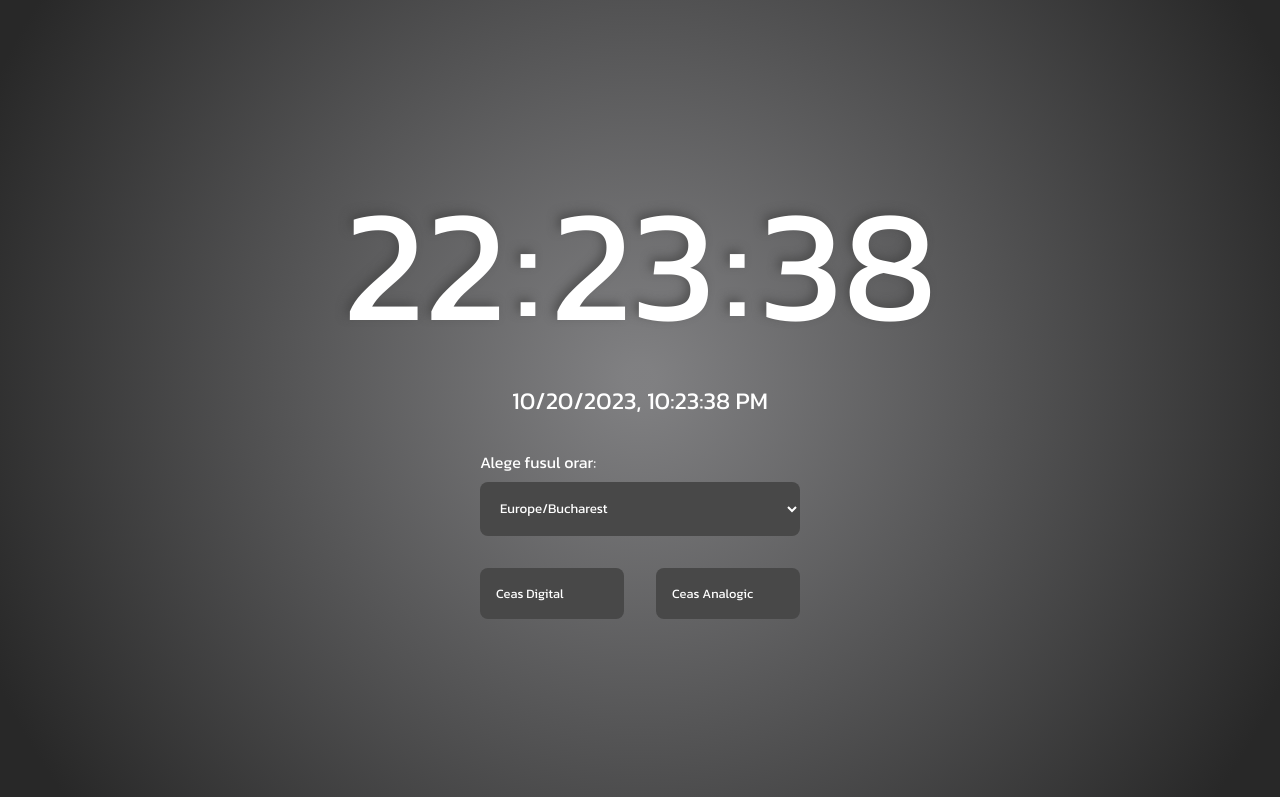
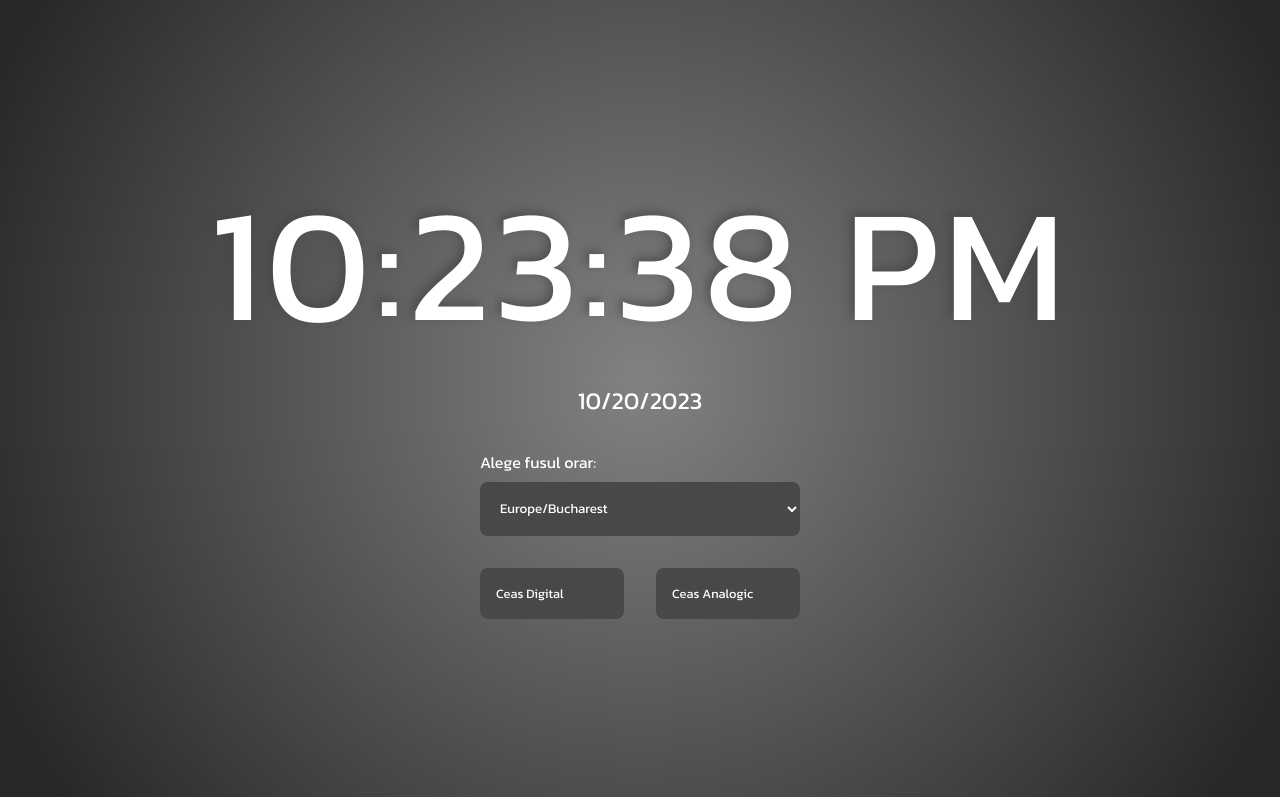
Before and after one commit to ITSchool-WWW-Enjoyers/Proiect-JS, a website built with Vite: page digital-clock/digital-clock.html in a window 1280 px wide. Shown: the part 38-835 px from the top of the page. Built offline with nearby package versions, Linux system fonts and the light colour scheme.

Commit message:
Proiect JS

```diff
--- a/digital-clock/digital-clock.css
+++ b/digital-clock/digital-clock.css
@@ -11,12 +11,12 @@
     display: flex;
     align-items: center;
     justify-content: center;
-    gap: 0.5rem;
 }
 
 .digital-clock span{
     font-size: 5.5rem;
     text-shadow: -4px -4px 10px rgba(67, 67, 67, 0.651);
+    letter-spacing: 0.3rem;
 }
 
 
--- a/digital-clock/digital-clock.html
+++ b/digital-clock/digital-clock.html
@@ -16,14 +16,8 @@
         <img class="light-mode-icon" id="light-mode-switch" src="../light-mode.svg" alt="light mode">
     </header>
     <div class="main">
-        <div class="digital-clock-container">
-            <div class="digital-clock">
-                <span id="hours">00</span>
-                <span>:</span>
-                <span id="minutes">00</span>
-                <span>:</span>
-                <span id="seconds">00</span>
-            </div>
+        <div class="digital-clock">
+            <span id="hours">00:00:00</span>
         </div>
         <div class="footer-container">
             <div class="date-container">
--- a/digital-clock/digital-clock.js
+++ b/digital-clock/digital-clock.js
@@ -1,13 +1,12 @@
+import '../light-mode';
 
-let hoursSpan = document.getElementById('hours');
-let minutesSpan = document.getElementById('minutes');
-let secondsSpan = document.getElementById('seconds');
+const timeSpan = document.getElementById('hours');
 
-let dateLabel = document.getElementById('date-label');
-let timezoneSelector = document.getElementById("timezone");
+const dateLabel = document.getElementById('date-label');
+const timezoneSelector = document.getElementById("timezone");
 
 //Documentatia: https://developer.mozilla.org/en-US/docs/Web/JavaScript/Reference/Global_Objects/Intl/supportedValuesOf
-let timeZones = Intl.supportedValuesOf('timeZone');
+const timeZones = Intl.supportedValuesOf('timeZone');
 timeZones.forEach((timezone) => {
     let option = document.createElement('option');
     option.value = timezone;
@@ -20,33 +19,15 @@ timezoneSelector.addEventListener('change', displayTime);
 
 function displayTime(){
 
+    const currentLocale = navigator.language;
     const selectedTimezone = timezoneSelector.value;
-    const date = new Date().toLocaleString('en-EN',  {timeZone: selectedTimezone});
+    const date = new Date().toLocaleDateString(currentLocale,  {timeZone: selectedTimezone});
+    const time = new Date().toLocaleTimeString(currentLocale,  {timeZone: selectedTimezone});
 
     dateLabel.innerText = date;
+    timeSpan.innerText = time;
 
-    let currentTime = new Date(date);
-
-    let hours = currentTime.getHours();
-    let minutes = currentTime.getMinutes();
-    let seconds = currentTime.getSeconds();
-
-    //Adauga 0 in fata numerelor < 10
-    hoursSpan.innerHTML = (hours<10?'0':'') + hours;
-    minutesSpan.innerHTML = (minutes<10?'0':'') + minutes;
-    secondsSpan.innerHTML = (seconds<10?'0':'') + seconds;
-
-    console.log('S-a actualizat ora');
 }
 
+displayTime();
 setInterval(displayTime, 1000);
-
-
-document.getElementById('light-mode-switch').addEventListener('click', lightMode);
-
-//Documentatia: https://www.w3schools.com/howto/howto_js_toggle_dark_mode.asp
-function lightMode() {
-    let element = document.body;
-    element.classList.toggle("light-mode");
-    console.log('S-a schimbat modul de luminozitate');
-}
--- /dev/null
+++ b/light-mode.js
@@ -0,0 +1,8 @@
+
+document.getElementById('light-mode-switch').addEventListener('click', lightMode);
+
+//Documentatia: https://www.w3schools.com/howto/howto_js_toggle_dark_mode.asp
+function lightMode() {
+    let element = document.body;
+    element.classList.toggle("light-mode");
+}
--- a/style.css
+++ b/style.css
@@ -126,7 +126,6 @@ header{
 
     .date-container{
         font-size: 1.5rem;
-
     }
 
     .time-zone-list{
```
Also changed, not shown: index.css (+4 -4 lines), index.js (+12 -21 lines).
